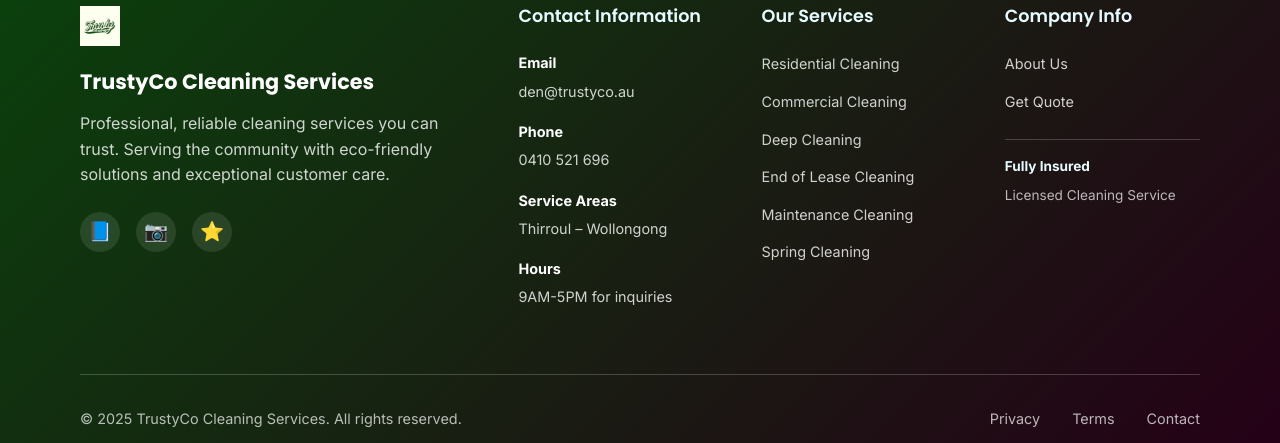
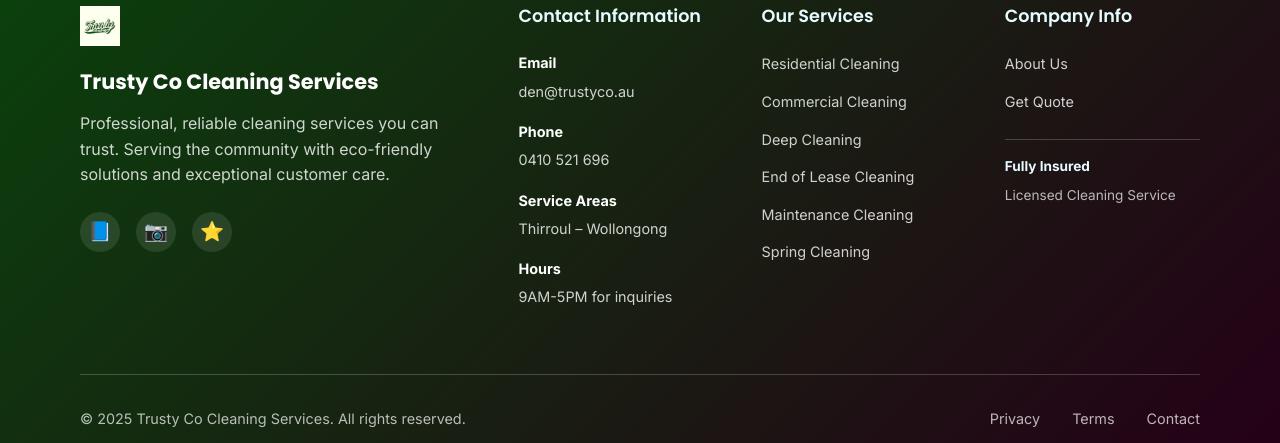
Before and after one commit to gailrayla/trustyco-cleaning, an Angular app: page / in a window 1280 px wide. Shown: the part 4178-4621 px from the top of the page. Built offline with nearby package versions, Linux system fonts and the light colour scheme.

Commit message:
update trusty co

```diff
--- a/src/app/app.routes.ts
+++ b/src/app/app.routes.ts
@@ -5,7 +5,7 @@ export const routes: Routes = [
   {
     path: '',
     component: HomeComponent,
-    title: 'TrustyCo Cleaning Services',
+    title: 'Trusty Co Cleaning Services',
   },
   {
     path: '**',
--- a/src/app/components/footer/footer.html
+++ b/src/app/components/footer/footer.html
@@ -5,11 +5,11 @@
         <div class="footer-logo">
           <img
             src="trustyco2ndlogo.png"
-            alt="TrustyCo Logo"
+            alt="Trusty Co Logo"
             class="footer-logo-img"
           />
         </div>
-        <h3>TrustyCo Cleaning Services</h3>
+        <h3>Trusty Co Cleaning Services</h3>
         <p>
           Professional, reliable cleaning services you can trust. Serving the
           community with eco-friendly solutions and exceptional customer care.
@@ -80,7 +80,7 @@
     <div class="footer-bottom">
       <div class="footer-bottom-content">
         <p>
-          &copy; {{ currentYear }} TrustyCo Cleaning Services. All rights
+          &copy; {{ currentYear }} Trusty Co Cleaning Services. All rights
           reserved.
         </p>
         <div class="footer-bottom-links">
--- a/src/app/components/header/header.html
+++ b/src/app/components/header/header.html
@@ -5,7 +5,7 @@
         <div class="brand-logo">
           <img
             src="trustycologo.png"
-            alt="TrustyCo Cleaning Services Logo"
+            alt="Trusty Co Cleaning Services Logo"
             class="logo-img"
             *ngIf="hasLogo"
           />
--- a/src/app/components/hero/hero.html
+++ b/src/app/components/hero/hero.html
@@ -2,7 +2,7 @@
   <div class="container">
     <div class="hero-content">
       <h1 class="hero-title">
-        Thoughtful cleaning that feels good to come home to
+        Thoughtful cleaning <br/> that feels good to come home to
       </h1>
       <div class="hero-values">
         <span class="value">Reliable</span>
--- a/src/index.html
+++ b/src/index.html
@@ -5,7 +5,7 @@
   <title>TrustycoCleaning</title>
   <base href="/">
   <meta name="viewport" content="width=device-width, initial-scale=1">
-  <link rel="icon" type="image/x-icon" href="favicon.ico">
+  <link rel="icon" type="image/x-icon" href="trustycologo.png">
 </head>
 <body>
   <app-root></app-root>
```
